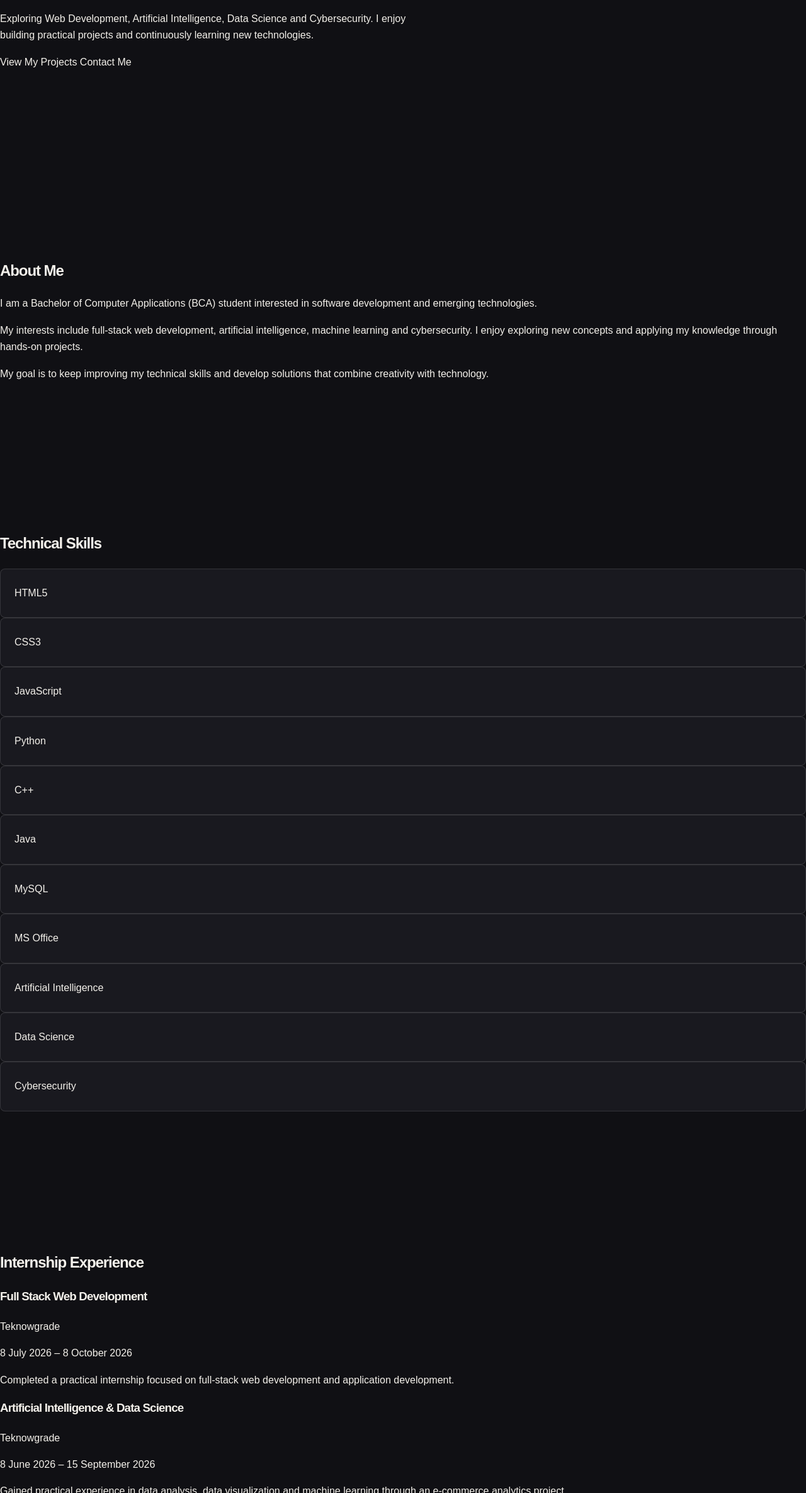
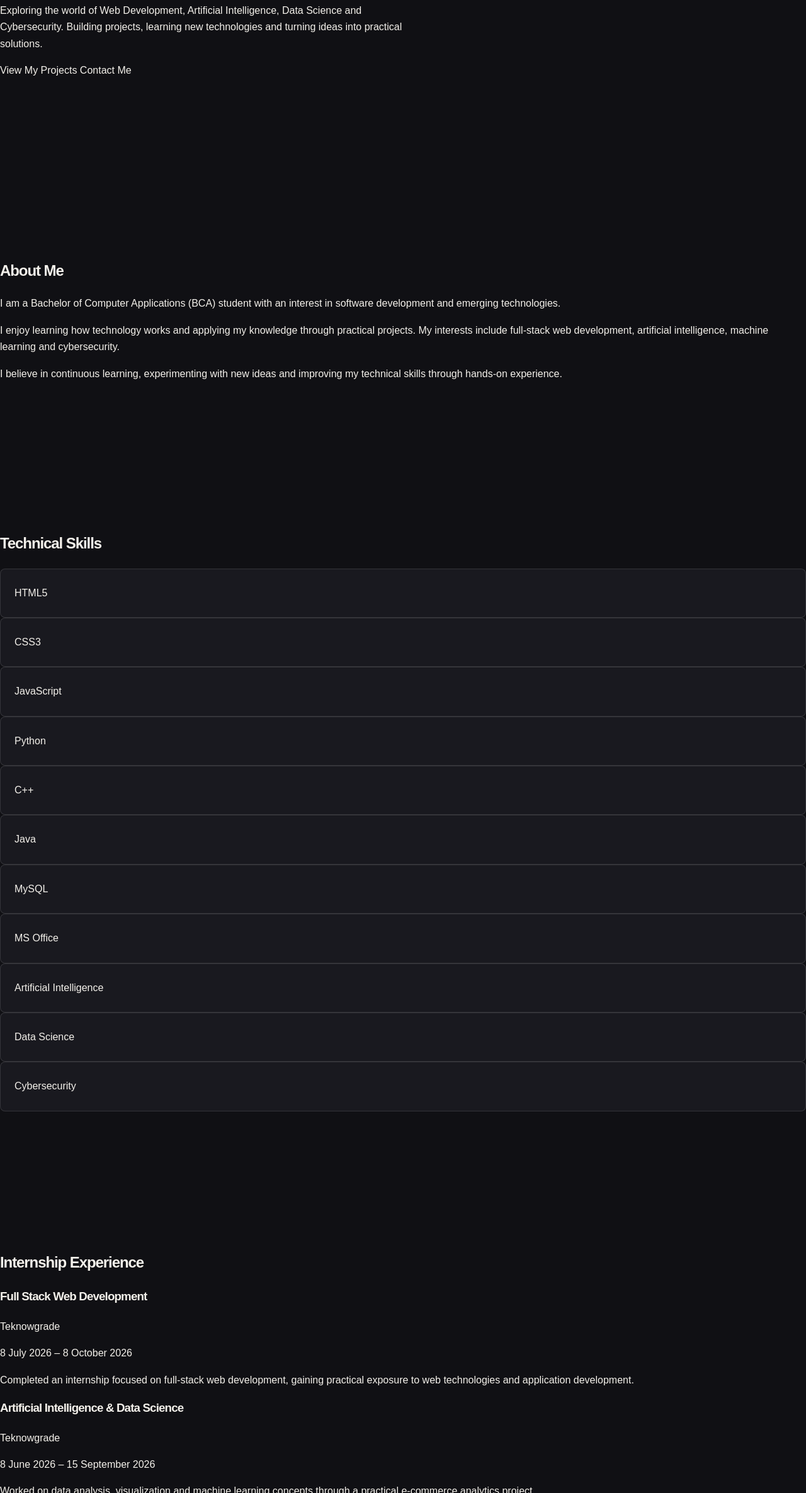
Before and after one commit to sleepyCrypt18/My-portfolio-, a plain HTML site: page index.html in a window 1280 px wide. Shown: the part 429-2800 px from the top of the page at 63% size. Drawn offline with Linux system fonts and the light colour scheme.

Commit message:
Update index.html

```diff
--- a/index.html
+++ b/index.html
@@ -3,10 +3,8 @@
 <head>
     <meta charset="UTF-8">
     <meta name="viewport" content="width=device-width, initial-scale=1.0">
-    <meta name="description" content="Rashmi's personal portfolio showcasing projects, technical skills and internship experience.">
-
+    <meta name="description" content="Rashmi's personal portfolio showcasing web development, AI, data science and cybersecurity interests.">
     <title>Rashmi | Personal Portfolio</title>
-
     <link rel="stylesheet" href="style.css">
 </head>
 
@@ -38,10 +36,10 @@
             <h2>BCA Student | Aspiring Developer</h2>
 
             <p>
-                Exploring Web Development, Artificial Intelligence,
-                Data Science and Cybersecurity. I enjoy building
-                practical projects and continuously learning
-                new technologies.
+                Exploring the world of Web Development,
+                Artificial Intelligence, Data Science and Cybersecurity.
+                Building projects, learning new technologies
+                and turning ideas into practical solutions.
             </p>
 
             <div class="hero-buttons">
@@ -58,20 +56,21 @@
         <div class="about-content">
             <p>
                 I am a Bachelor of Computer Applications (BCA) student
-                interested in software development and emerging technologies.
+                with an interest in software development and emerging
+                technologies.
             </p>
 
             <p>
-                My interests include full-stack web development,
-                artificial intelligence, machine learning and cybersecurity.
-                I enjoy exploring new concepts and applying my knowledge
-                through hands-on projects.
+                I enjoy learning how technology works and applying
+                my knowledge through practical projects. My interests
+                include full-stack web development, artificial
+                intelligence, machine learning and cybersecurity.
             </p>
 
             <p>
-                My goal is to keep improving my technical skills
-                and develop solutions that combine creativity
-                with technology.
+                I believe in continuous learning, experimenting with
+                new ideas and improving my technical skills through
+                hands-on experience.
             </p>
         </div>
     </section>
@@ -103,10 +102,10 @@
             <h3>Full Stack Web Development</h3>
             <p class="company">Teknowgrade</p>
             <p class="duration">8 July 2026 – 8 October 2026</p>
-
             <p>
-                Completed a practical internship focused on
-                full-stack web development and application development.
+                Completed an internship focused on full-stack web
+                development, gaining practical exposure to web
+                technologies and application development.
             </p>
         </div>
 
@@ -114,11 +113,10 @@
             <h3>Artificial Intelligence & Data Science</h3>
             <p class="company">Teknowgrade</p>
             <p class="duration">8 June 2026 – 15 September 2026</p>
-
             <p>
-                Gained practical experience in data analysis,
-                data visualization and machine learning through
-                an e-commerce analytics project.
+                Worked on data analysis, visualization and machine
+                learning concepts through a practical e-commerce
+                analytics project.
             </p>
         </div>
     </section>
@@ -133,10 +131,9 @@
                 <h3>Student Scholarship Management System</h3>
 
                 <p>
-                    A Python-based desktop application developed
-                    using Tkinter to manage student registrations,
-                    scholarship applications, eligibility checking
-                    and administrative approvals.
+                    A Python-based application developed using Tkinter
+                    to manage student scholarship applications,
+                    eligibility checking and administrative approvals.
                 </p>
 
                 <p class="tech-stack">
@@ -144,7 +141,7 @@
                 </p>
 
                 <a
-                    href="https://github.com/sleepycrypt18/-student-scholarship-management-system"
+                    href="https://github.com/sleepycrypt18/student-scholarship-management-system"
                     target="_blank"
                     rel="noopener noreferrer">
                     View Project →
@@ -156,8 +153,8 @@
 
                 <p>
                     A data analytics project involving transaction
-                    analysis, KPI dashboards, RFM segmentation
-                    and customer clustering using machine learning.
+                    analysis, KPI dashboards, RFM segmentation and
+                    customer clustering using machine learning.
                 </p>
 
                 <p class="tech-stack">
@@ -180,26 +177,26 @@
         <h2 class="section-title">Get In Touch</h2>
 
         <p>
-            Interested in connecting or discussing technology
-            and development? Feel free to reach out.
+            Interested in connecting or discussing technology and
+            development? Feel free to reach out.
         </p>
 
         <div class="contact-links">
 
-            <a
-                href="https://github.com/sleepycrypt18"
-                target="_blank"
-                rel="noopener noreferrer">
+            <a href="https://github.com/sleepycrypt18"
+               target="_blank"
+               rel="noopener noreferrer">
                 GitHub
             </a>
 
-            <a
-                href="YOUR_COMPLETE_LINKEDIN_URL"
-                target="_blank"
-                rel="noopener noreferrer">
+            <!-- Replace with your actual LinkedIn URL -->
+            <a href="YOUR_COMPLETE_LINKEDIN_URL"
+               target="_blank"
+               rel="noopener noreferrer">
                 LinkedIn
             </a>
 
+            <!-- Replace with your professional email -->
             <a href="mailto:YOUR_EMAIL_ADDRESS">
                 Email Me
             </a>
```
